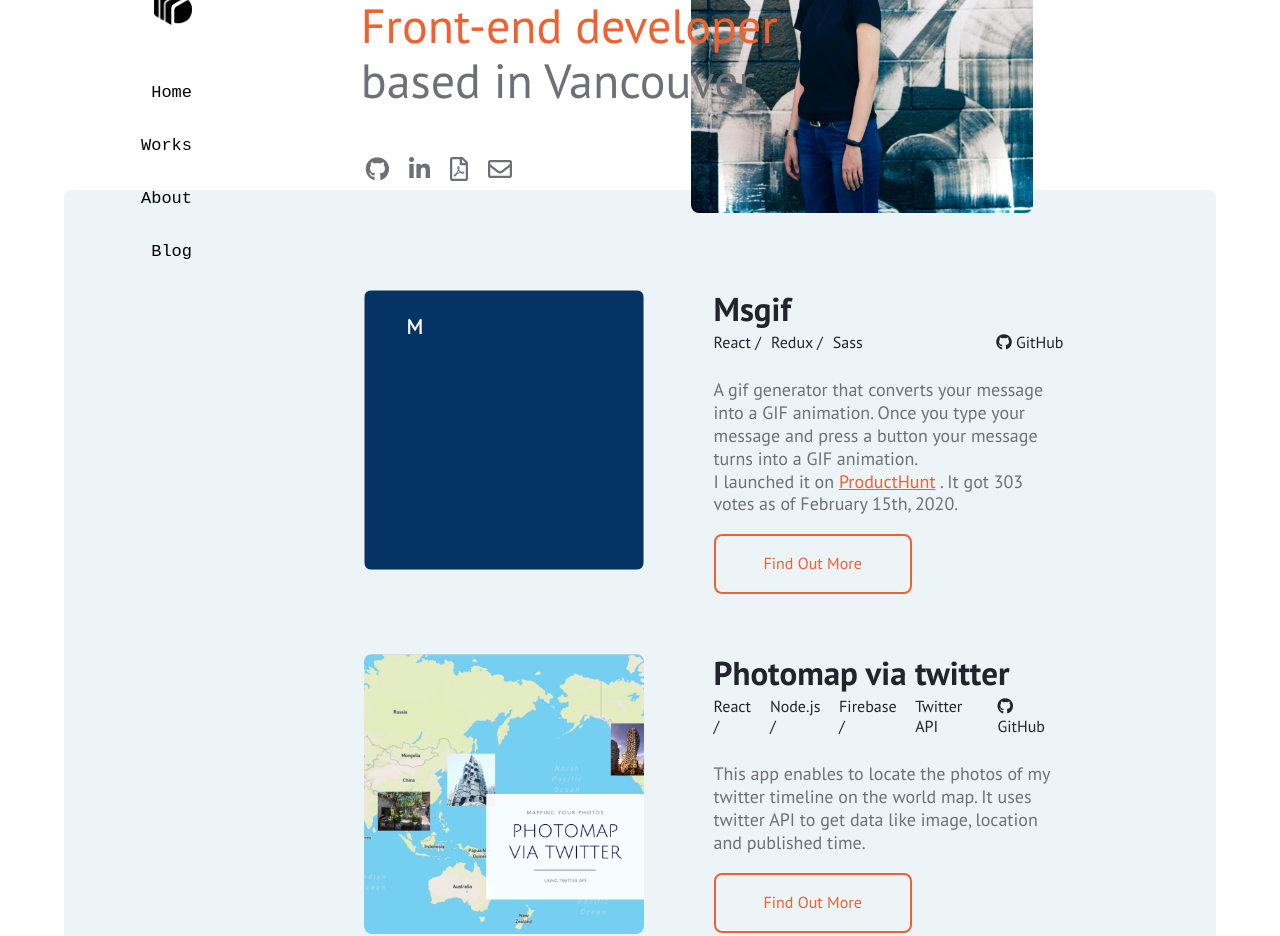
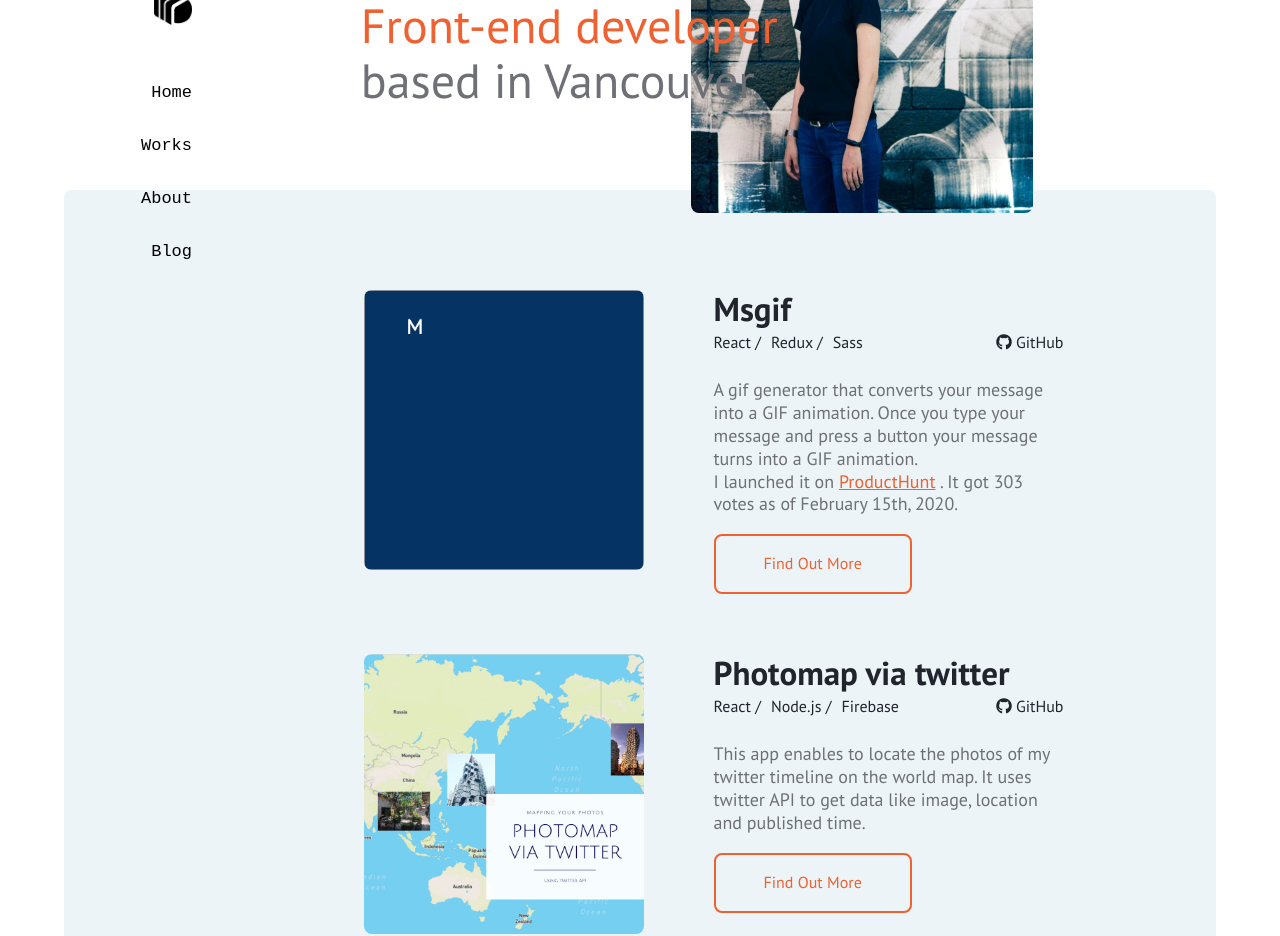
Before and after one commit to marieooq/react_portfolio, a React (Create React App) app: page / in a window 1280 px wide. Shown: the part 260-1196 px from the top of the page. Built offline with nearby package versions, Linux system fonts and the light colour scheme; a web font is replaced by a local one.

Commit message:
remove 'Twitter API' from description of photomap

```diff
--- a/src/components/Header.jsx
+++ b/src/components/Header.jsx
@@ -40,7 +40,7 @@ const Header = props => {
               <span id="job-title">Front-end developer</span> based in
               Vancouver.
             </h1>
-            <ul>
+            {/* <ul>
               <li>
                 <a
                   href="https://github.com/marieooq"
@@ -77,7 +77,7 @@ const Header = props => {
                   <i className="far fa-envelope"></i>
                 </a>
               </li>
-            </ul>
+            </ul> */}
           </div>
         </div>
       </header>
--- a/src/pages/home/HomeContents.jsx
+++ b/src/pages/home/HomeContents.jsx
@@ -36,7 +36,7 @@ class HomeContents extends React.Component {
       {
         image: Photomap_image,
         title: 'Photomap via twitter',
-        stack: ['React', 'Node.js', 'Firebase', 'Twitter API'],
+        stack: ['React', 'Node.js', 'Firebase'],
         gitHub: 'https://github.com/marieooq/react-photomap-public',
         description:
           'This app enables to locate the photos of my twitter timeline on the world map. It uses twitter API to get data like image, location and published time.',
--- a/src/pages/works/Works.jsx
+++ b/src/pages/works/Works.jsx
@@ -37,7 +37,7 @@ class Works extends React.Component {
       {
         image: Photomap_image,
         title: 'Photomap via twitter',
-        stack: ['React', 'Node.js', 'Firebase', 'Twitter API'],
+        stack: ['React', 'Node.js', 'Firebase'],
         gitHub: 'https://github.com/marieooq/react-photomap-public',
         description:
           'This app enables to locate the photos of my twitter timeline on the world map. It uses twitter API to get data like image, location and published time.',
```
